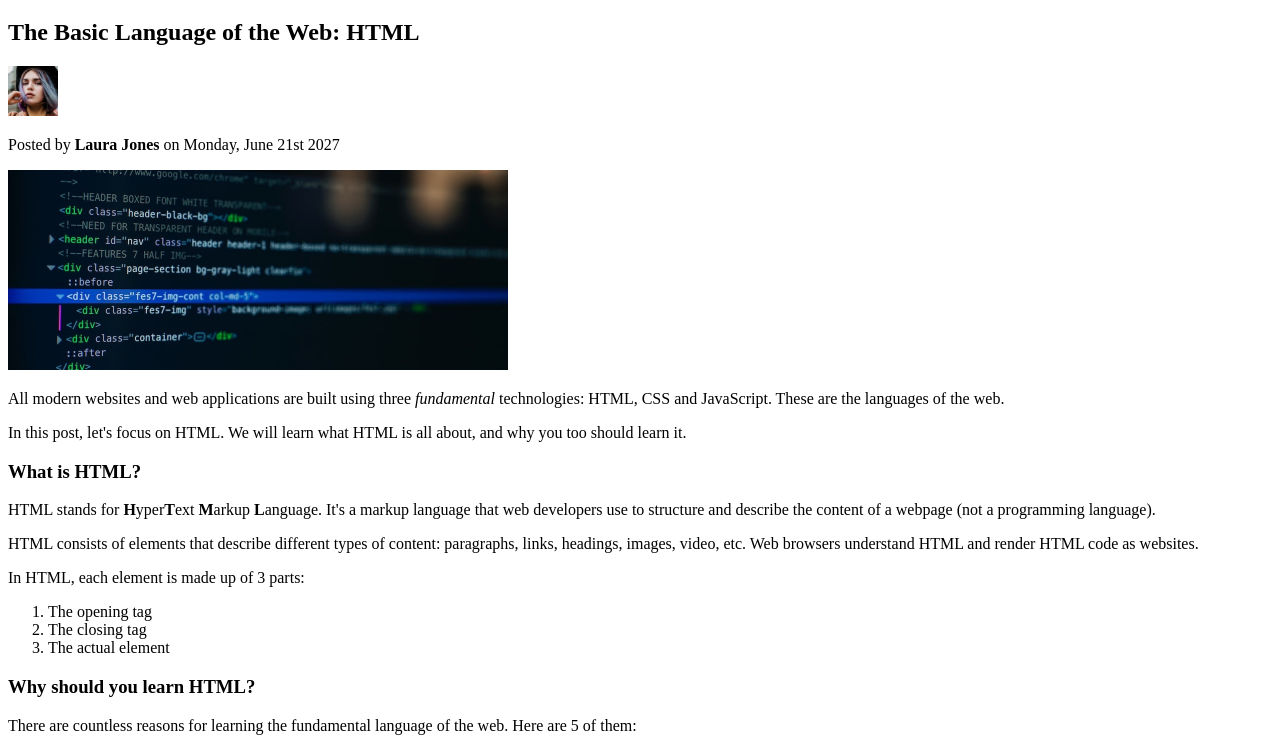
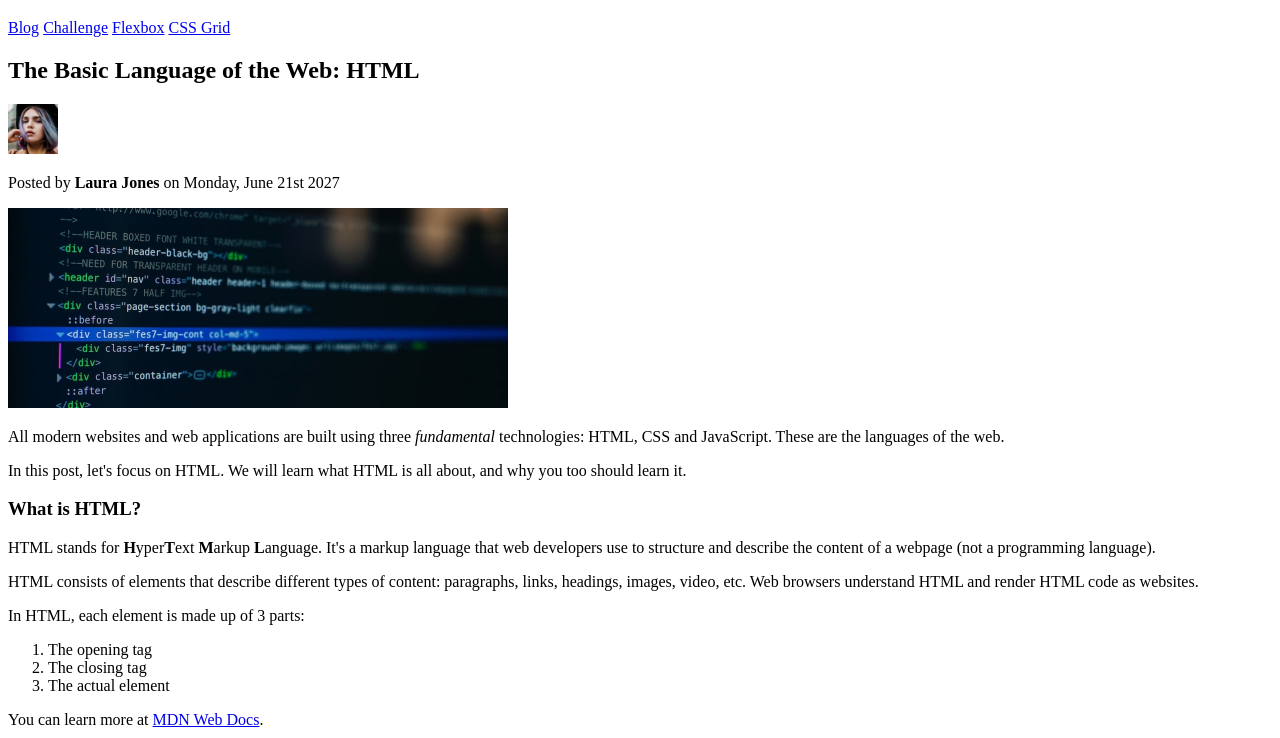
Before and after one commit to tatsurodev/design-and-develop-a-killer-website-with-html5-and-css3, a plain HTML site: page 02-HTML-Fundamentals/index.html in a window 1280 px wide. Shown: the part 62-800 px from the top of the page. Drawn offline with Linux system fonts and the light colour scheme.

Commit message:
hyperlinks 15

```diff
--- a/02-HTML-Fundamentals/index.html
+++ b/02-HTML-Fundamentals/index.html
@@ -17,6 +17,11 @@
 
     <!-- h1は通常各pageに1つがbetter。 -->
     <h1>📘 The Code Magazine</h1>
+    <a href="blog.html">Blog</a>
+    <!-- #の後のurlフラグメントで、現document内のidで指定したanchor pointへjumpできる。#だけだとpage top -->
+    <a href="#">Challenge</a>
+    <a href="#">Flexbox</a>
+    <a href="#">CSS Grid</a>
 
     <h2>The Basic Language of the Web: HTML</h2>
     <img
@@ -64,6 +69,15 @@
       <li>The closing tag</li>
       <li>The actual element</li>
     </ol>
+    <p>
+      You can learn more at
+      <!-- targetのdefaultは同じtabで開く、_blankで新規tab -->
+      <a
+        href="https://developer.mozilla.org/en-US/docs/Web/HTML"
+        target="_blank"
+        >MDN Web Docs</a
+      >.
+    </p>
 
     <h3>Why should you learn HTML?</h3>
     <p>
```
Also changed, not shown: 02-HTML-Fundamentals/blog.html (added, +10 -0 lines).
